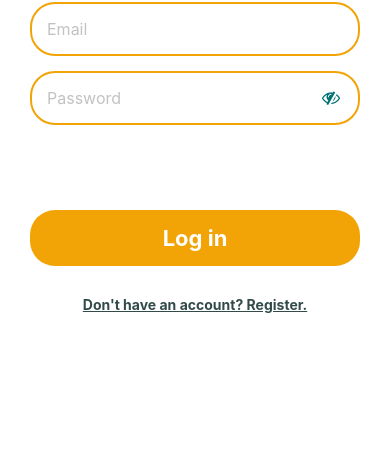
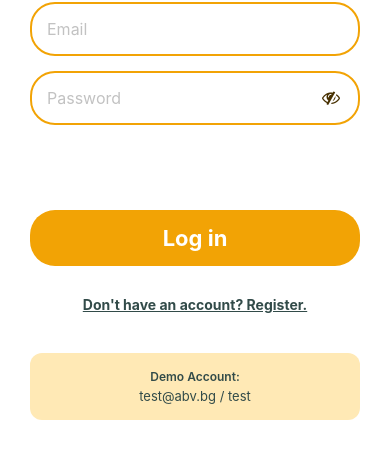
Before and after one commit to NikolVasileva/pet-food-shop-react-native, a React Native app: screen /LoginScreen in a window 390 px wide. Shown: the part 285-744 px from the top of the page. Built offline with nearby package versions, Linux system fonts and the light colour scheme; no server answers.

Commit message:
adding information for demo account

```diff
--- a/server/db.json
+++ b/server/db.json
@@ -2,48 +2,8 @@
   "users": [
     {
       "email": "test@abv.bg",
-      "password": "$2a$10$HF7iVgrPkB8tAgiOR.9tpOdK2T.VbnPmhCO4jEqfvznMNe2niCL8O",
+      "password": "$2a$10$C.T.4FzER4dQUbijJ96QFOas9FJqAwa8MIP5hcWzSNT.Y081fTV86",
       "id": 1
-    },
-    {
-      "email": "rr@fff.gg",
-      "password": "$2a$10$DbxKfIvhsXRdsRa0lNf4bOIn.pt06hKeeC2GBLXt1szKmx3FZmlwq",
-      "id": 2
-    },
-    {
-      "email": "tisyyyyy@abv.bg",
-      "password": "$2a$10$7xfIsXJm0g2yG/GXIi7mbeD5IFRkTcvu8cNQ/YRvt.zu9jdEwkzUe",
-      "id": 3
-    },
-    {
-      "email": "bh@gh.hg",
-      "password": "$2a$10$ZRmQcHCtbIdzNG55WUaMeulC7ZTxxmzwLKp/6VSwPM0A/a2wo.9ta",
-      "id": 4
-    },
-    {
-      "email": "ggf@abv.bg",
-      "password": "$2a$10$QkX8rMljwpGZ5dEP0GkAw.0jcwbnWyfS.cqzSVXqbz57QV8ea2Mw2",
-      "id": 5
-    },
-    {
-      "email": "tetsttttt@abv.bg",
-      "password": "$2a$10$l8wAbzrX/W/XADoGL1uG2OWnSDAYMyyM1Wst/vvBX7Y/lCZ.SpKXe",
-      "id": 6
-    },
-    {
-      "email": "tesrtt@gf.jk",
-      "password": "$2a$10$/1ypVfkmm2sHXayIrrdTmOakcIhuYnX4Dnsddh/HuRdUFZkKKIcaS",
-      "id": 7
-    },
-    {
-      "email": "nikol@abv.bg",
-      "password": "$2a$10$KrT8FAsDauzAMHMiD1Wlz.Ol8s3qfWiMR3.q.5iolD2211RpZPLca",
-      "id": 8
-    },
-    {
-      "email": "nikolvas@abv.bg",
-      "password": "$2a$10$S5U7NJEnWkpy5qPAKyBD4Oe8DLpmb2dflOKqTyJHU0IzhKN4FzPOG",
-      "id": 9
     }
   ]
 }
--- a/src/screens/LoginScreen.jsx
+++ b/src/screens/LoginScreen.jsx
@@ -164,7 +164,7 @@ export default function RegisterScreen({ navigation }) {
                                 <FontAwesome
                                     name={showPassword ? "eye" : "eye-slash"}
                                     size={18}
-                                    color="#007175"
+                                    color="#473000"
                                     style={{
                                         position: "absolute",
                                         right: 20,
@@ -181,6 +181,10 @@ export default function RegisterScreen({ navigation }) {
                                     Don't have an account? Register.
                                 </Text>
                             </TouchableOpacity>
+                            <View style={styles.demoInfo}>
+                                <Text style={styles.demoTitle}>Demo Account:</Text>
+                                <Text style={styles.demoText}>test@abv.bg / test</Text>
+                            </View>
                         </ScrollView>
                     </KeyboardAvoidingView>
                 </View>
@@ -244,4 +248,21 @@ const styles = StyleSheet.create({
         textDecorationLine: "underline",
         textDecorationColor: "#324B49",
     },
+    demoInfo: {
+        marginTop: 40,
+        padding: 16,
+        backgroundColor: "#FFE9B5",
+        borderRadius: 12,
+        alignItems: "center",
+    },
+    demoTitle: {
+        fontSize: 12,
+        color: "#324B49",
+        fontWeight: "600",
+        marginBottom: 4,
+    },
+    demoText: {
+        fontSize: 13,
+        color: "#324B49",
+    },
 })
```
